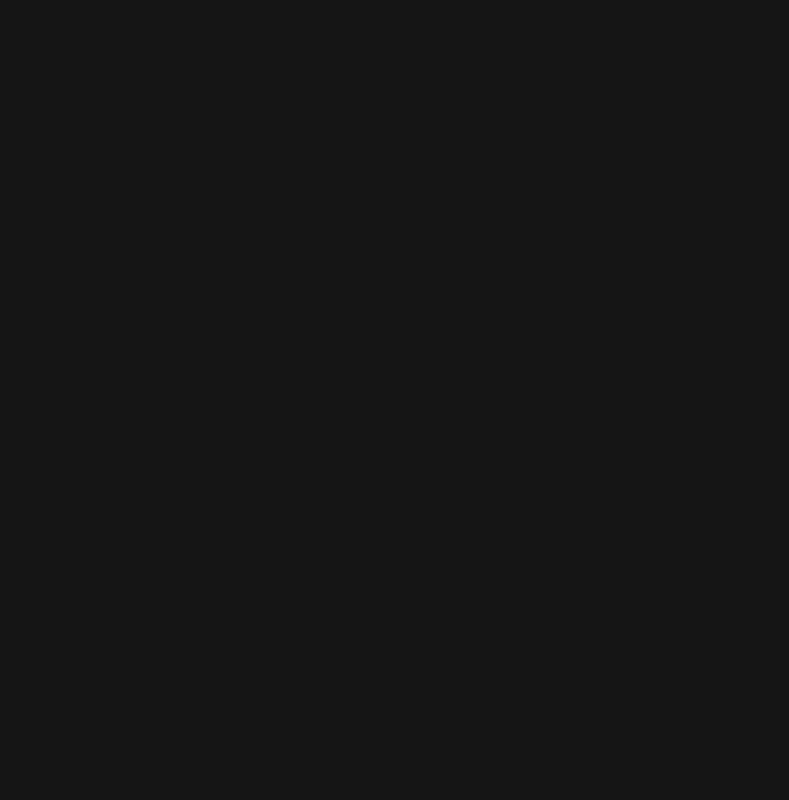
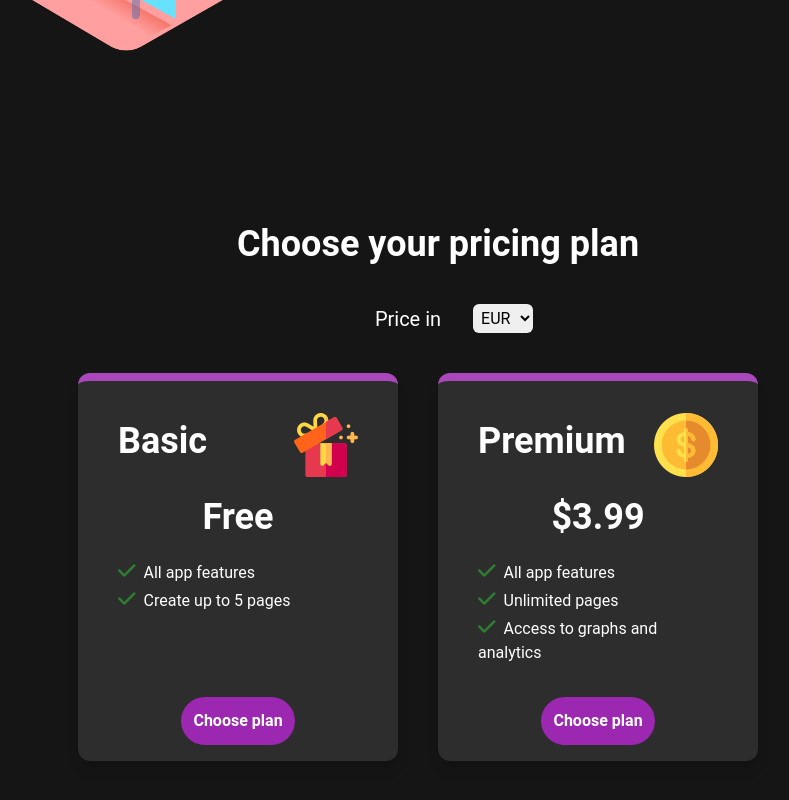
Before and after one commit to Pablog137/MindFlow, a React (Vite) app in the folder frontend/: page / in a window 1280 px wide. Shown: the part 1844-2644 px from the top of the page, without its empty margins (202-991 px from the left). Before the commit the page ends 1876 px from the top, so only its background shows below. Built offline with nearby package versions, Linux system fonts and the light colour scheme.

Commit message:
Pricing plan section

```diff
--- a/frontend/src/components/Hero.tsx
+++ b/frontend/src/components/Hero.tsx
@@ -3,7 +3,7 @@ import "../styles/components/Hero.css";
 export default function Hero() {
     return (
         <>
-            <div className="text-white grid grid-cols-12 justify-center">
+            <div className="text-white grid grid-cols-12 justify-center mb-32">
                 <div className="col-span-12 mt-20 md:mt-40 flex justify-center items-center">
                     <h1 className="text-3xl sm:text-4xl md:text-6xl  text-center gradient font-bold">
                         Organize your work <br /> and life
--- a/frontend/src/pages/LandingPage.tsx
+++ b/frontend/src/pages/LandingPage.tsx
@@ -2,6 +2,7 @@ import "../styles/pages/LandingPage.css";
 import NavBar from "../components/NavBar.tsx";
 import Hero from "../components/Hero.tsx";
 import WhyUs from "../components/WhyUs.tsx";
+import Pricing from "./Pricing.tsx";
 
 export default function LandingPage() {
     return (
@@ -9,6 +10,7 @@ export default function LandingPage() {
             <NavBar />
             <Hero />
             <WhyUs />
+            <Pricing />
         </>
     );
 }
--- /dev/null
+++ b/frontend/src/pages/Pricing.tsx
@@ -0,0 +1,101 @@
+import giftImg from "../assets/img/gift-64.png";
+import moneyImg from "../assets/img/money-64.png";
+
+export default function Pricing() {
+    return (
+        <div
+            className="text-white mt-10 grid grid-cols-12 justify-center mb-40"
+            id="pricing"
+        >
+            <div className="col-span-12 mt-12 md:mt-16 flex justify-center items-center">
+                <h1 className="text-2xl sm:text-3xl md:text-4xl text-center font-bold">
+                    Choose your pricing plan
+                </h1>
+            </div>
+            <div className="col-span-12 mt-6 md:mt-10 flex justify-center items-center mb-10">
+                <label
+                    className="text-md sm:text-lg md:text-xl text-center ps-8 pe-8"
+                    htmlFor="money"
+                >
+                    Price in
+                </label>
+                <select id="money" className="text-black p-1 rounded-md">
+                    <option value="EUR">EUR</option>
+                    <option value="USD">USD</option>
+                    <option value="AUD">AUD</option>
+                    <option value="JPY">JPY</option>
+                </select>
+            </div>
+            <div className="col-span-6 flex justify-end me-10">
+                <div
+                    className="w-80 rounded-xl p-4 overflow-hidden shadow-lg border-t-8 border-purple-400 flex flex-col justify-between "
+                    style={{ backgroundColor: "#2D2D2D" }}
+                >
+                    <div className="px-6 py-4">
+                        <div className="flex items-center justify-between">
+                            <div className="font-bold text-4xl mb-2">Basic</div>
+                            <img src={giftImg} alt="" />
+                        </div>
+                        <h5 className="text-4xl font-bold mt-5 mb-5 text-center">
+                            Free
+                        </h5>
+
+                        <ul className="text-gray-700 text-base">
+                            <li className="text-white">
+                                <i className="fa-solid fa-check text-green-800 text-xl me-2"></i>
+                                All app features
+                            </li>
+                            <li className="text-white">
+                                <i className="fa-solid fa-check text-green-800 text-xl me-2"></i>
+                                Create up to 5 pages
+                            </li>
+                        </ul>
+                    </div>
+                    <div className="flex justify-center mt-4">
+                        <button className="bg-purple-500 hover:bg-purple-700 text-white font-semibold p-3 rounded-full ">
+                            Choose plan
+                        </button>
+                    </div>
+                </div>
+            </div>
+            <div className="col-span-6 flex justify-start me-10">
+                <div
+                    className="w-80 rounded-xl p-4 overflow-hidden shadow-lg border-t-8 border-purple-400 flex flex-col justify-between "
+                    style={{ backgroundColor: "#2D2D2D" }}
+                >
+                    <div className="px-6 py-4">
+                        <div className="flex items-center justify-between">
+                            <div className="font-bold text-4xl mb-2">
+                                Premium
+                            </div>
+                            <img src={moneyImg} alt="" />
+                        </div>
+                        <h5 className="text-4xl font-bold mt-5 mb-5 text-center">
+                            $3.99
+                        </h5>
+
+                        <ul className="text-gray-700 text-base">
+                            <li className="text-white">
+                                <i className="fa-solid fa-check text-green-800 text-xl me-2"></i>
+                                All app features
+                            </li>
+                            <li className="text-white">
+                                <i className="fa-solid fa-check text-green-800 text-xl me-2"></i>
+                                Unlimited pages
+                            </li>
+                            <li className="text-white">
+                                <i className="fa-solid fa-check text-green-800 text-xl me-2"></i>
+                                Access to graphs and analytics
+                            </li>
+                        </ul>
+                    </div>
+                    <div className="flex justify-center mt-4">
+                        <button className="bg-purple-500 hover:bg-purple-700 text-white font-semibold p-3 rounded-full ">
+                            Choose plan
+                        </button>
+                    </div>
+                </div>
+            </div>
+        </div>
+    );
+}
```
